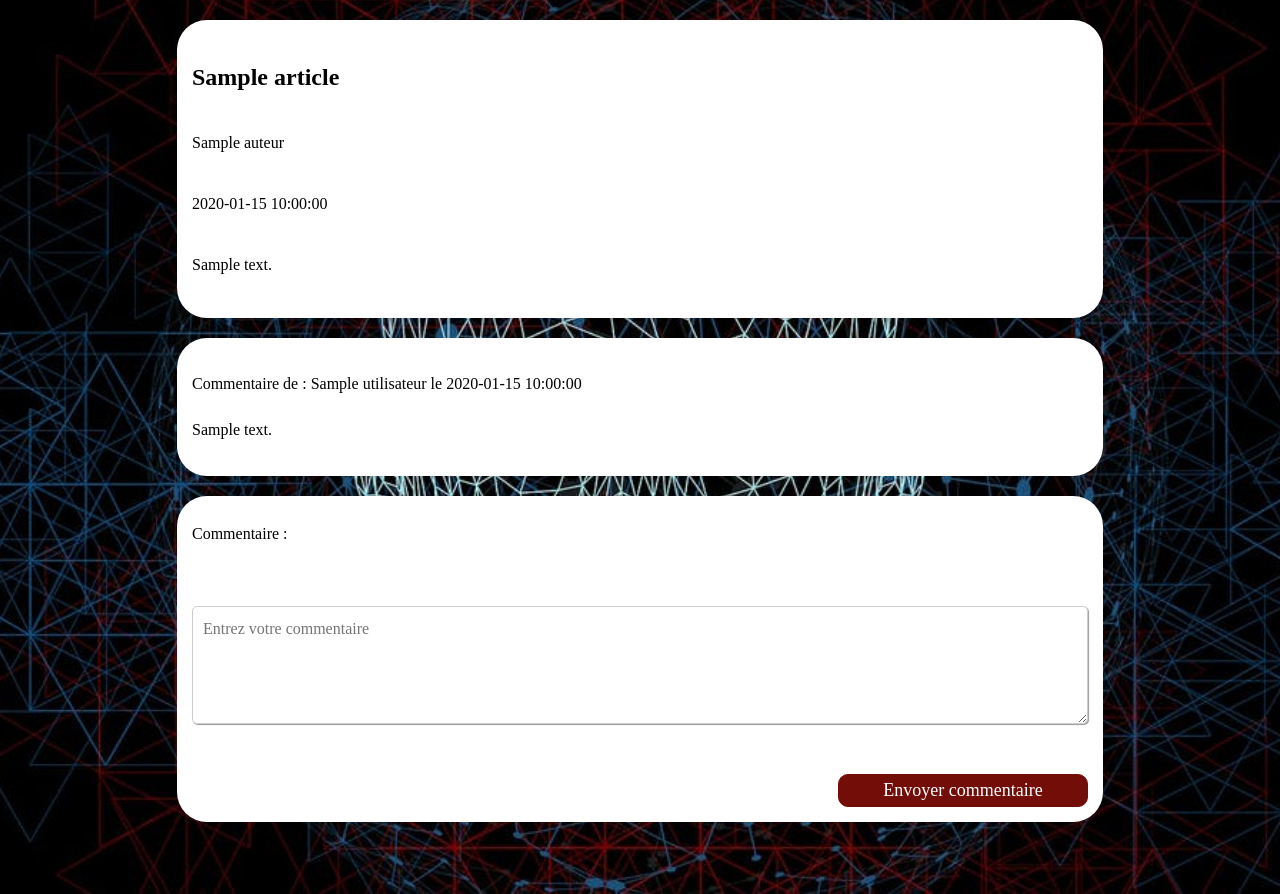
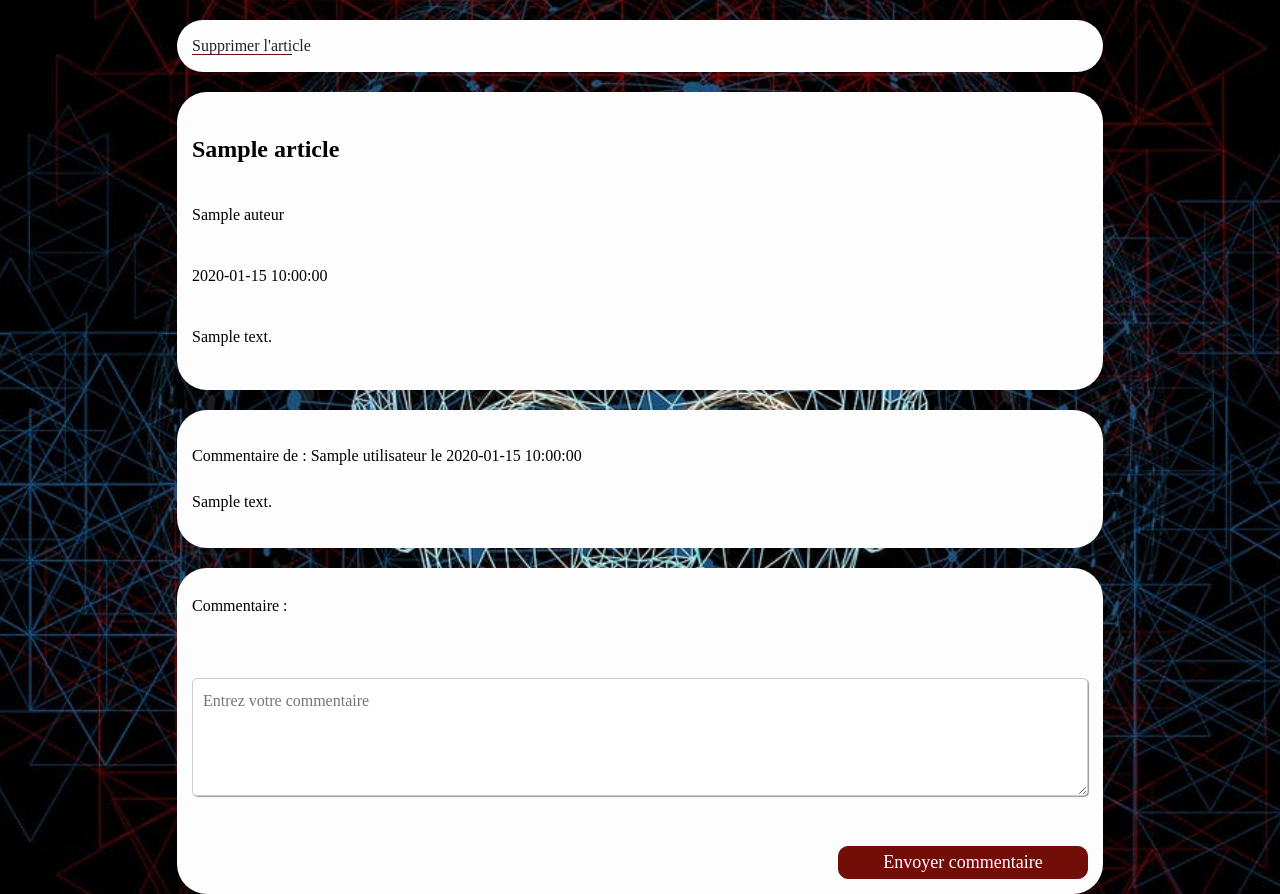
Before and after one commit to StevenDelval/Flask-mongoDB-TechIA, a Flask app: page /article/1 in a window 1280 px wide. Shown: the part 60-954 px from the top of the page. Run offline with Flask 2, Linux system fonts and the light colour scheme; the visitor is signed in with stand-in values (Sample User, id 1); a database or web service that is not in the repository returns one stand-in record (values such as "Sample title"); style sheets or scripts are compiled from the project's sources.

Commit message:
suppression article

```diff
--- a/app.py
+++ b/app.py
@@ -257,16 +257,23 @@ def valider_com(id_article,nb_comm):
 
             if utilisateur is not None:
                 if bool(int(form.data["validation"])) :
-                    print("lllllll")
                     liste_commentaire.pop(nb_comm)
                     commentaire_a_valider["validation"] = True
                     liste_commentaire.insert(nb_comm,commentaire_a_valider)
                     articles.update_one({"_id": id_article}, { "$set": {"commentaires":liste_commentaire} })
                     return redirect(url_for("admin"))
                 else:
-                    print("nnnnnnn")
                     liste_commentaire.pop(nb_comm)
                     articles.update_one({"_id": id_article}, { "$set": {"commentaires":liste_commentaire} })
                     return redirect(url_for("admin"))
 
         return render_template("page_validation_com.html",login=utilisateur,admin=admin,form=form,article = article,commentaire = commentaire_a_valider)
+
+#####################################
+## Supprimer un article            ##
+#####################################
+@app.route('/article/supprimer_article/<id_article>')
+def supprimer_article(id_article):
+    id_article=ObjectId(id_article)
+    articles.delete_one({"_id": id_article})
+    return redirect (url_for("liste_articles"))
--- a/static/css/pages/_article.scss
+++ b/static/css/pages/_article.scss
@@ -1,10 +1,26 @@
 .main_article{
     height: calc(100vh - 60px);
     overflow-y: auto;
+    div{
+        width: 70%;
+        margin: 20px auto 0 auto;
+        background-color: $couleur_claire;
+        padding: 15px;
+        border-radius: 30px;
+        a{
+            text-decoration: none;
+            color: inherit;
+
+                span{
+                    border-bottom: solid 1px $couleur_peps;
+                }
+
+        }
+    }
 }
 .article {
     text-align: justify;
-    background-color: white;
+    background-color: $couleur_claire;
     color: black;
     gap: 50px;
     width: 70%;
@@ -16,7 +32,7 @@
 }
 .commentaire_article{
     text-align: justify;
-    background-color: white;
+    background-color: $couleur_claire;
     color: black;
     gap: 50px;
     width: 70%;
@@ -30,7 +46,7 @@
 .form_comment {
     overflow: hidden;
     text-align: justify;
-    background-color: white;
+    background-color: $couleur_claire;
     color: black;
     display: flex;
     flex-flow: column;
--- a/templates/article.html
+++ b/templates/article.html
@@ -4,6 +4,12 @@
 {% block body %}
 
 <main class="main_article">
+    {%if admin%}
+    <div>
+    <a href={{url_for("supprimer_article", id_article=article["_id"])}}><span> Supprimer l'arti</span>cle</a>
+    </div>
+    {%endif%}
+
     <article class="article">
     <h2>{{ article["titre"]}}</h2>
     <p>{{ article["auteur"]}}</p>
--- a/templates/page_admin.html
+++ b/templates/page_admin.html
@@ -19,7 +19,7 @@
         </section>
         {% endfor %}
         {% else %}
-        <p> Pas de commentaire a vailider </p>
+        <p> Pas de commentaire à valider </p>
         {% endif %}
 
     </article>
```
